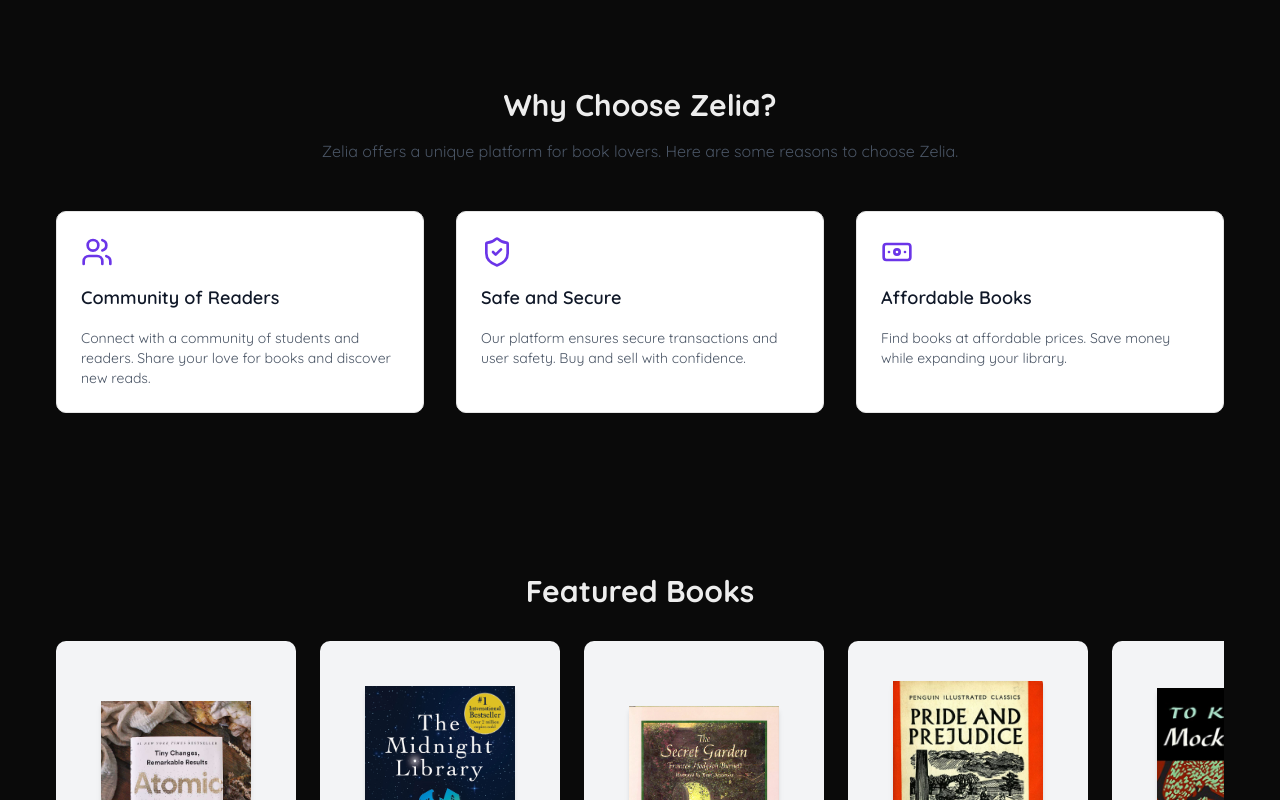
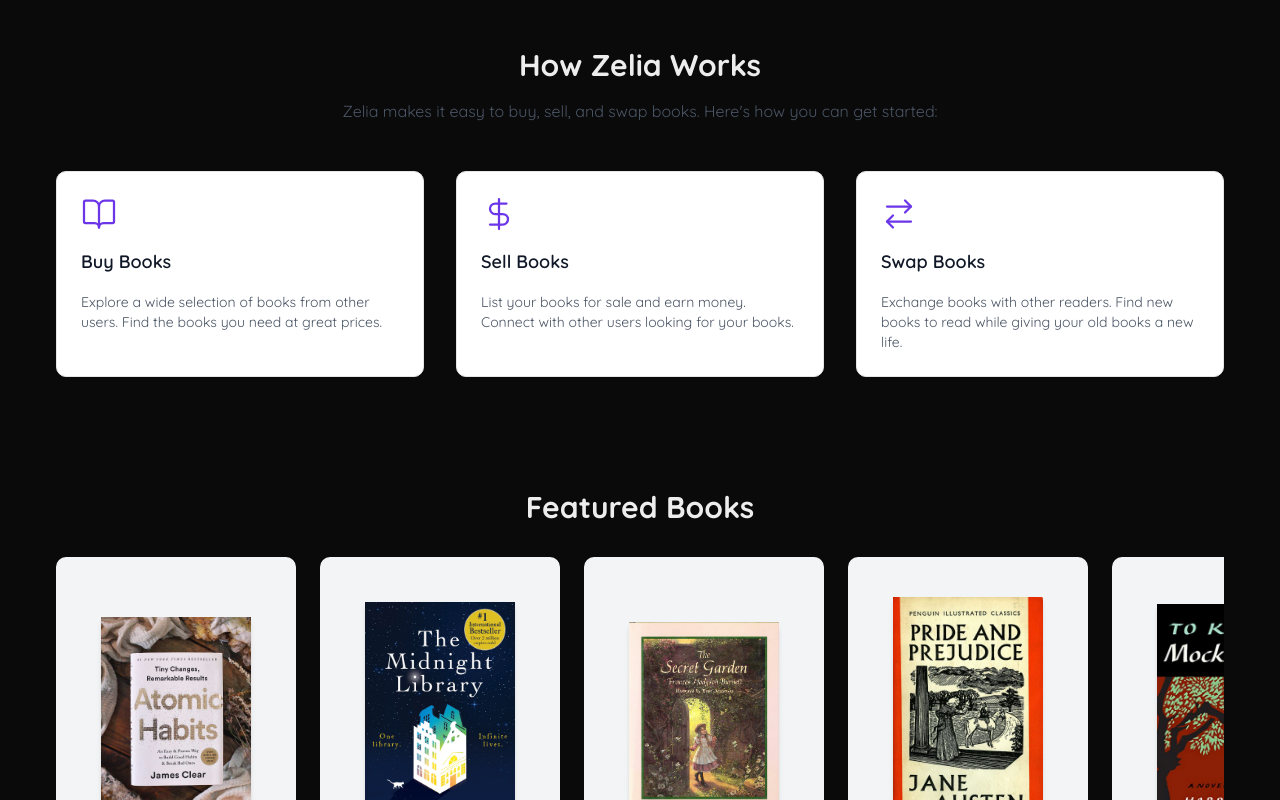
Before and after one commit to ama-lyn/alx-project-nexus, a Next.js app in the folder frontend/: page / in a window 1280 px wide. Shown: the part 680-1480 px from the top of the page. Built offline with nearby package versions, Linux system fonts and the light colour scheme.

Commit message:
feat: How it works section

```diff
--- a/frontend/components/common/BenefitCard.tsx
+++ b/frontend/components/common/FeatureCard.tsx
@@ -1,13 +1,13 @@
 import React from 'react';
 
-export interface BenefitCardProps {
+export interface FeatureCardProps {
   // To allow any React element to be passed as the icon
   icon: React.ReactNode;
   title: string;
   description: string;
 }
 
-const BenefitCard: React.FC<BenefitCardProps> = ({ icon, title, description }) => {
+const FeatureCard: React.FC<FeatureCardProps> = ({ icon, title, description }) => {
   return (
     <div className="flex flex-col gap-4 rounded-lg border bg-white p-6 text-left">
       <div className="text-[#6b35e8]">
@@ -25,4 +25,4 @@ const BenefitCard: React.FC<BenefitCardProps> = ({ icon, title, description }) =
   );
 };
 
-export default BenefitCard;
+export default FeatureCard;
--- a/frontend/components/landingpage/Benefits.tsx
+++ b/frontend/components/landingpage/Benefits.tsx
@@ -1,5 +1,5 @@
 import React from 'react';
-import BenefitCard from '@/components/common/BenefitCard';
+import FeatureCard from '@/components/common/FeatureCard';
 import { Users, ShieldCheck, Banknote } from 'lucide-react';
 
 
@@ -21,18 +21,17 @@ const benefits = [
   },
 ];
 
-const WhyZelia: React.FC = () => {
+const Benefits: React.FC = () => {
   return (
-    <section className="my-24 text-center">
+    <section className="my-14 text-center">
       <h2 className="text-3xl font-bold mb-4">Why Choose Zelia?</h2>
       <p className="max-w-2xl mx-auto text-gray-600 mb-12">
         Zelia offers a unique platform for book lovers. Here are some reasons to choose Zelia.
       </p>
 
-      {/* Grid container for the benefit cards */}
       <div className="grid grid-cols-1 md:grid-cols-3 gap-8">
         {benefits.map((benefit) => (
-          <BenefitCard
+          <FeatureCard
             key={benefit.title}
             icon={benefit.icon}
             title={benefit.title}
@@ -44,4 +43,4 @@ const WhyZelia: React.FC = () => {
   );
 };
 
-export default WhyZelia;
+export default Benefits;
--- a/frontend/components/landingpage/FeaturedBooks.tsx
+++ b/frontend/components/landingpage/FeaturedBooks.tsx
@@ -7,7 +7,7 @@ export interface FeaturedBooksProps {
 
 const FeaturedBooks: React.FC<FeaturedBooksProps> = ({ featuredBooks }) => {
   return (
-    <section className="my-16">
+    <section className="my-14">
       <h2 className="text-3xl font-bold text-center mb-8">Featured Books</h2>
       <div className="flex items-stretch space-x-6 overflow-x-auto pb-4 no-scrollbar">
         {/*
--- /dev/null
+++ b/frontend/components/landingpage/HowItWorks.tsx
@@ -0,0 +1,45 @@
+import React from 'react';
+import FeatureCard from '@/components/common/FeatureCard';
+import { BookOpen, DollarSign, ArrowRightLeft } from 'lucide-react';
+
+const steps = [
+    {
+      icon: <BookOpen size={36} strokeWidth={1.5} />,
+      title: 'Buy Books',
+      description: 'Explore a wide selection of books from other users. Find the books you need at great prices.',
+    },
+    {
+      icon: <DollarSign size={36} strokeWidth={1.5} />,
+      title: 'Sell Books',
+      description: 'List your books for sale and earn money. Connect with other users looking for your books.',
+    },
+    {
+      icon: <ArrowRightLeft size={36} strokeWidth={1.5} />,
+      title: 'Swap Books',
+      description: 'Exchange books with other readers. Find new books to read while giving your old books a new life.',
+    },
+];
+
+
+const HowItWorks: React.FC = () => {
+  return (
+    <section className="my-14 text-center">
+      <h2 className="text-3xl font-bold mb-4">How Zelia Works</h2>
+      <p className="max-w-2xl mx-auto text-gray-600 mb-12">
+        Zelia makes it easy to buy, sell, and swap books. Here's how you can get started:
+      </p>
+      <div className="grid grid-cols-1 md:grid-cols-3 gap-8">
+        {steps.map((step) => (
+          <FeatureCard
+            key={step.title}
+            icon={step.icon}
+            title={step.title}
+            description={step.description}
+          />
+        ))}
+      </div>
+    </section>
+  );
+};
+
+export default HowItWorks;
--- a/frontend/pages/index.tsx
+++ b/frontend/pages/index.tsx
@@ -1,7 +1,8 @@
 import { IMAGES } from '../constants';
 import Button from '@/components/common/Button';
+import HowItWorks from '@/components/landingpage/HowItWorks';
+import FeaturedBooks from '@/components/landingpage/FeaturedBooks';
 import Benefits from '@/components/landingpage/Benefits'
-import FeaturedBooks from '@/components/landingpage/FeaturedBooks';
 import type { FeaturedBook } from '@/interfaces';
 import { GetStaticProps, NextPage } from 'next/types';
 
@@ -28,9 +29,11 @@ const Home: NextPage<HomeProps> = ({ featuredBooks }) => {
         </div>
       </section>
 
-      <Benefits/>
+      <HowItWorks/>
 
       <FeaturedBooks featuredBooks={featuredBooks} />
+
+      <Benefits/>
     </div>
   );
 };
```
